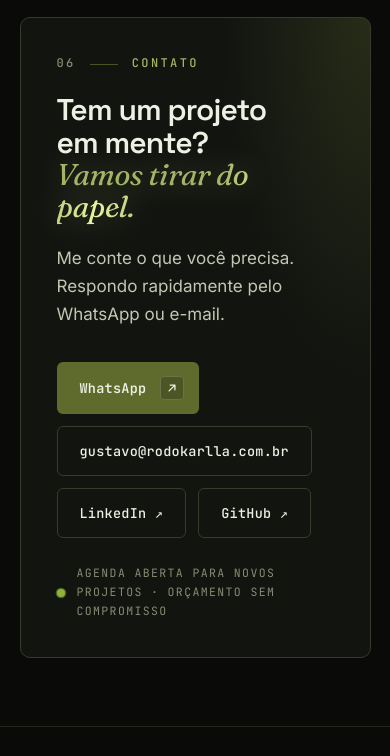
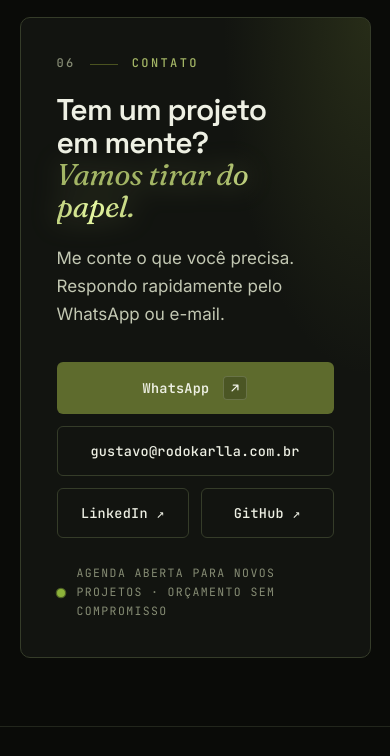
Before and after one commit to gusmcardoso/portfolio, a plain HTML site: page index.html in a window 390 px wide. Shown: the part 8448-9204 px from the top of the page. Drawn offline with Linux system fonts and the light colour scheme.

Commit message:
Contato no celular: botões em grade com a largura toda
Co-Authored-By: Claude Opus 5.5 <noreply@anthropic.com>

```diff
--- a/assets/css/style.css
+++ b/assets/css/style.css
@@ -924,6 +924,14 @@ body.modal-open { overflow: hidden; }
 .contact-text { margin-top: 20px; max-width: 52ch; color: var(--text-dim); font-size: 17px; }
 .contact-actions { margin-top: 34px; display: flex; flex-wrap: wrap; gap: 12px; }
 .contact-actions .btn { text-transform: none; letter-spacing: .02em; font-size: 13.5px; }
+/* Celular: botões em grade ocupando a largura toda (WhatsApp e e-mail inteiros, LinkedIn e GitHub lado a lado) */
+@media (max-width: 560px) {
+  .contact-actions { display: grid; grid-template-columns: 1fr 1fr; }
+  .contact-actions .btn { justify-content: center; min-width: 0; padding-inline: 16px; }
+  .contact-actions .btn-whats,
+  .contact-actions .btn[href^="mailto:"] { grid-column: 1 / -1; }
+  .contact-actions .btn[href^="mailto:"] { overflow-wrap: anywhere; }
+}
 
 /* ---------- Footer ---------- */
 .footer { border-top: 1px solid var(--line); padding: 32px 0; }
```
